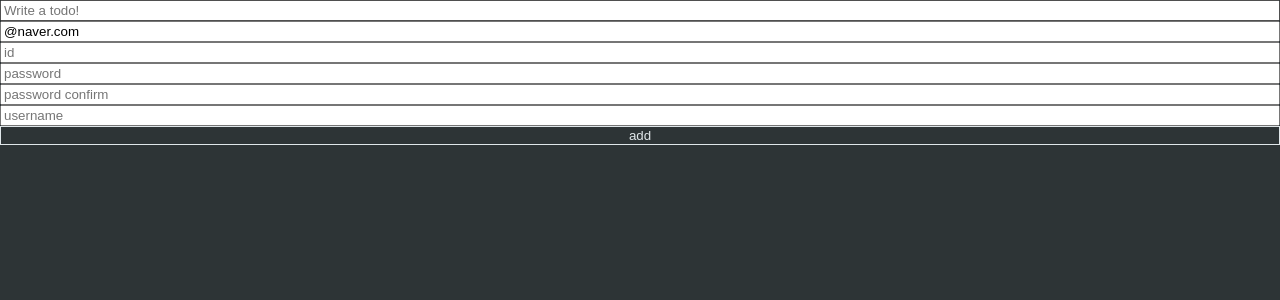
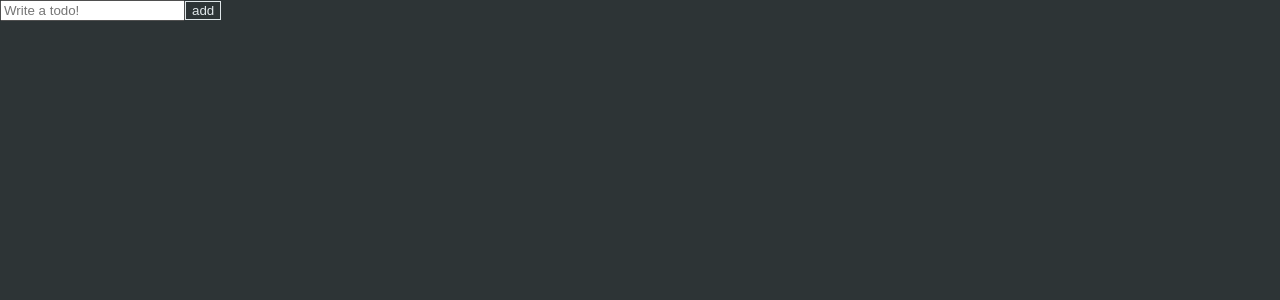
Before and after one commit to Jellyfish-yeho/todo-list, a React (Create React App) app: page / in a window 1280 px wide. Shown: the top 300 px of the page. Built offline with nearby package versions, Linux system fonts and the light colour scheme.

Commit message:
todo with react-hook-form base

```diff
--- a/src/App.tsx
+++ b/src/App.tsx
@@ -1,5 +1,5 @@
 import { createGlobalStyle } from "styled-components";
-import ToDoList from "./ToDoList";
+import ToDoList from "./components/ToDoList";
 
 const GlobalStyle = createGlobalStyle`
   html, body, div, span, applet, object, iframe,
--- a/src/ToDoList.tsx
+++ /dev/null
@@ -1,172 +0,0 @@
-import { useForm } from "react-hook-form";
-
-interface IForm {
-    toDo?: string;
-    email: string;
-    id: string;
-    password: string;
-    password1: string;
-    username: string;
-    extraError?: string;
-}
-
-export default function ToDoList() {
-    const {
-        register,
-        watch,
-        handleSubmit,
-        formState: { errors },
-        setError,
-    } = useForm<IForm>({
-        defaultValues: {
-            email: "@naver.com",
-        },
-    });
-    const onValid = (data: IForm) => {
-        if (data.password !== data.password1) {
-            return setError(
-                "password1",
-                {
-                    message: "Password are not the same.",
-                },
-                { shouldFocus: true }
-            );
-        }
-        // setError("extraError", { message: "Server offline" });
-        console.log("valid...", data);
-    };
-    console.log("formstate:", errors);
-    return (
-        <div>
-            <form
-                style={{ display: "flex", flexDirection: "column" }}
-                onSubmit={handleSubmit(onValid)}
-            >
-                <input {...register("toDo")} placeholder="Write a todo!" />
-                <input
-                    {...register("email", {
-                        required: "Email required",
-                        pattern: {
-                            value: /^[A-Za-z0-9._%+-]+@naver.com$/,
-                            message: "Your email is not valid form",
-                        },
-                    })}
-                    placeholder="email"
-                />
-                <span>{errors?.email?.message as string}</span>
-                <input
-                    {...register("id", {
-                        required: "Id is required.",
-                        validate: {
-                            noNico: (value) =>
-                                value.includes("nico")
-                                    ? "no nicos allowed"
-                                    : true,
-                            noHarry: (value) =>
-                                value.includes("harry")
-                                    ? "no harrys allowed"
-                                    : true,
-                        },
-                    })}
-                    placeholder="id"
-                />
-                <span>{errors?.id?.message as string}</span>
-                <input
-                    {...register("password", {
-                        required: "password is required.",
-                    })}
-                    placeholder="password"
-                />
-                <span>{errors?.password?.message as string}</span>
-                <input
-                    {...register("password1", {
-                        required: "password confirm is required.",
-                    })}
-                    placeholder="password confirm"
-                />
-                <span>{errors?.password1?.message as string}</span>
-                <input
-                    {...register("username", {
-                        required: "username is required",
-                        minLength: {
-                            value: 10,
-                            message: "Your username is too short.",
-                        },
-                        validate: (value) =>
-                            value.includes("nico")
-                                ? "nico is not allowed"
-                                : true,
-                    })}
-                    placeholder="username"
-                />
-                <span>{errors?.username?.message as string}</span>
-                <button>add</button>
-                <span>{errors?.extraError?.message as string}</span>
-            </form>
-        </div>
-    );
-}
-
-/*
-    useForm 이 주는 것
-    1) register obj
-    - name, onBlur: focus 해제 시, onChange, ref
-    - input 요소에 이 객체들을 비구조화할당하여 넣는다.
-    - validation option 삽입 가능: html 에 넣으면 유저가 지우거나, 지원하지 않는 기기이거나 하면 작동하지 않을 수 있음. 하지만 여기서 넣으면 javascript로 validation 하기 때문에 보호됨.
-    또한 error 메시지도 등록 가능.
-    - 정규식 검사도 가능.
-    - validate: 내맘대로 검사도 가능. 함수 또는 object를 전달, value를 인자로 받아서 검사. true를 리턴하면 통과, false또는 string을 입력하면 error message로 간다.
-    async로 비동기로 만들어 서버에 확인, 응답 받아서 표시도 가능.
-    ex) <input
-                {...register("email", {
-                    required: true,
-                    minLength: {
-                        value: 10,
-                        message: "Your username is too short.",
-                    },
-                    pattern: {
-                        value: /^[A-Za-z0-9._%+-]+@naver.com$/,
-                        message: "Your email is not valid form",
-                    },
-                    validate: {
-                        noNico: (value) =>
-                            value.includes("nico")
-                                ? "no nicos allowed"
-                                : true,
-                        noHarry: (value) =>
-                            value.includes("harry")
-                                ? "no harrys allowed"
-                                : true,
-                    },
-                })}
-                placeholder="email"
-            />
-
-    2) watch function
-    - 입력값 변화 관찰
-
-    3) handleSubmit function
-    - validation, preventDefault, continue code 역할
-    - form submit 시 "실행" 해야 함
-    - 데이터 유효 시 실행할 함수(필수), 유효하지 않을 시 실행할 함수를 인자로 보냄
-    - 유효하지 않을 떄 focus도 시켜 줌
-
-    4) formState
-    - error 처리
-    - validation 충족하지 못한 모든 item + 조건 return
-    - message만 등록해 놓으면 무조건 나오므로, 따로 체크할 필요도 없다
-    - 대신, 제출해서 formState를 가져온 이후에만 받을 수 있다
-
-    5) setError
-    - 특정 에러 세팅
-    return setError("password1", {
-        message: "Password are not the same.",
-    });
-    - interface에 별도 에러를 추가해두면 서버 에러 등 추가 에러도 설정 가능
-    - 해당 요소에 focus도 가능 { shouldFocus: true }
-
-    + type 지정
-    - 타입 지정
-    - 기본값 지정 (type에서 불러옴)
-    - useForm<Interface>({defaultValues: {email: @naver.com}})
-*/
--- /dev/null
+++ b/src/components/ToDoList.tsx
@@ -0,0 +1,26 @@
+import { useForm } from "react-hook-form";
+
+interface IForm {
+    toDo: string;
+}
+
+export default function ToDoList() {
+    const { register, handleSubmit, setValue } = useForm<IForm>();
+    const handleValid = (data: IForm) => {
+        console.log("add a todo: ", data.toDo);
+        setValue("toDo", "");
+    };
+    return (
+        <div>
+            <form onSubmit={handleSubmit(handleValid)}>
+                <input
+                    {...register("toDo", {
+                        required: "Write a To Do",
+                    })}
+                    placeholder="Write a todo!"
+                />
+                <button>add</button>
+            </form>
+        </div>
+    );
+}
```
